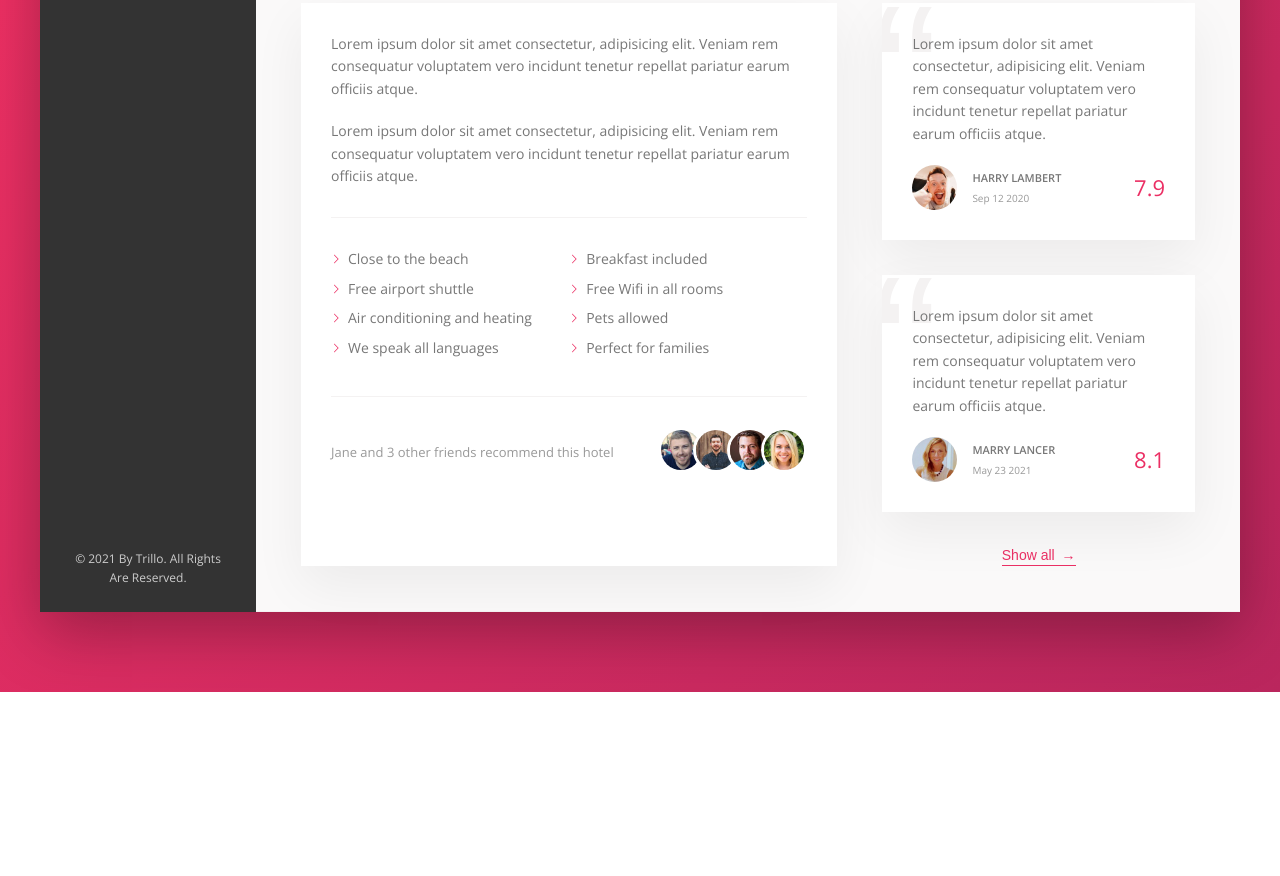
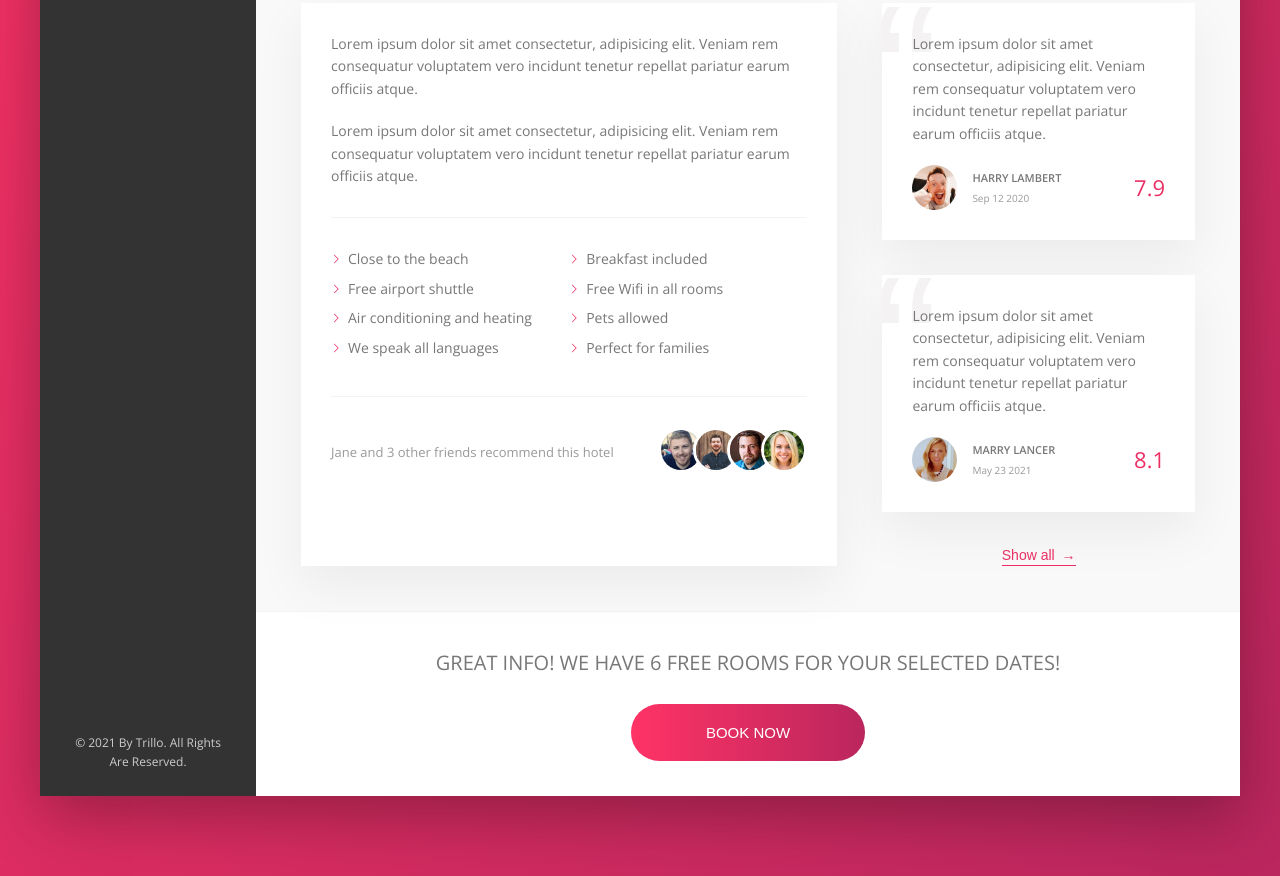
Before and after one commit to ELMEKDADMOUSSA/trillowebsite, a website: page index.html in a window 1280 px wide. Shown: the part 644-1520 px from the top of the page. Before the commit the page ends 1336 px from the top, so only its background shows below. Drawn offline with nearby package versions, Linux system fonts and the light colour scheme.

Commit message:
CTA section built

```diff
--- a/index.html
+++ b/index.html
@@ -218,6 +218,15 @@
                             </button>
                         </div>
                     </div>
+                    <div class="cta">
+                        <h2 class="cta__book-now">
+                            Great info! We Have 6 Free Rooms For Your Selected Dates!
+                        </h2>
+                        <button class="btn">
+                            <span class="btn__visible">Book Now</span>
+                            <span class="btn__invisible">Only 6 Rooms Left</span>
+                        </button>
+                    </div>
                 </main>
             </div>
         </div>
--- a/sass/_components.scss
+++ b/sass/_components.scss
@@ -437,3 +437,78 @@
     z-index: 1;
   }
 }
+
+/////////////////////////////////////
+/// CALL TO ACTION
+
+.cta {
+  padding: 3.5rem 0;
+  text-align: center;
+
+  &__book-now {
+    text-transform: uppercase;
+    font-size: 2rem;
+    font-weight: 300;
+    margin-bottom: 2.5rem;
+  }
+}
+
+/////////////////////////////////////
+/// BUTTON
+
+.btn {
+  font-size: 1.5rem;
+  border: none;
+  font-weight: 300;
+  text-transform: uppercase;
+  border-radius: 100px;
+  background-image: linear-gradient(
+    to right,
+    var(--color-primary-light),
+    var(--color-primary-dark)
+  );
+  color: #fff;
+  position: relative;
+  overflow: hidden;
+  cursor: pointer;
+
+  &__visible {
+    display: inline-block;
+    height: 100%;
+    width: 100%;
+    padding: 2rem 7.5rem;
+    transition: all 0.2s;
+  }
+
+  &__invisible {
+    display: inline-block;
+    padding: 2rem 0;
+    height: 100%;
+    width: 100%;
+    position: absolute;
+    left: 0;
+    top: -100%;
+    transition: all 0.2s;
+  }
+
+  &:hover {
+    background-image: linear-gradient(
+      to left,
+      var(--color-primary-light),
+      var(--color-primary-dark)
+    );
+  }
+
+  &:hover &__visible {
+    transform: translateY(100%);
+  }
+
+  &:hover &__invisible {
+    top: 0;
+  }
+
+  &:focus {
+    outline: none;
+    animation: pulsate 1s infinite;
+  }
+}
```
Also changed, not shown: css/style.css.
